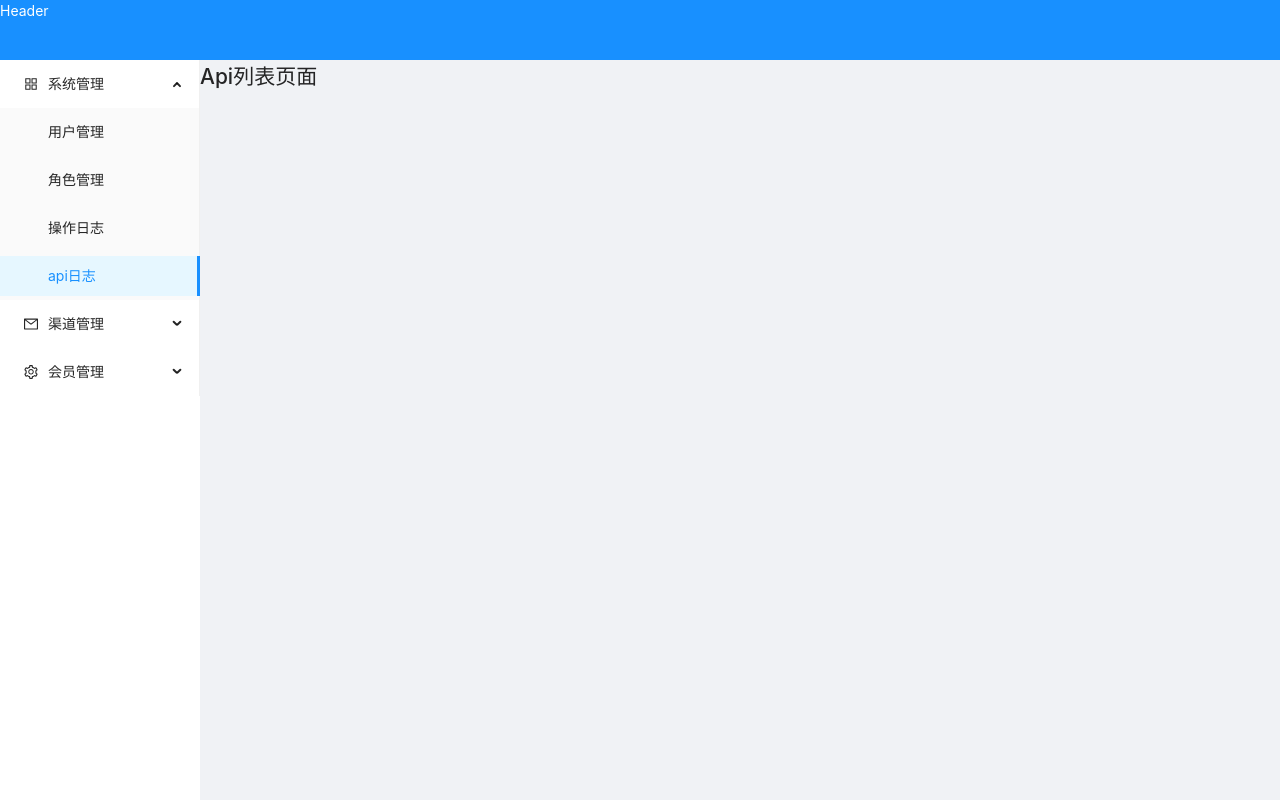
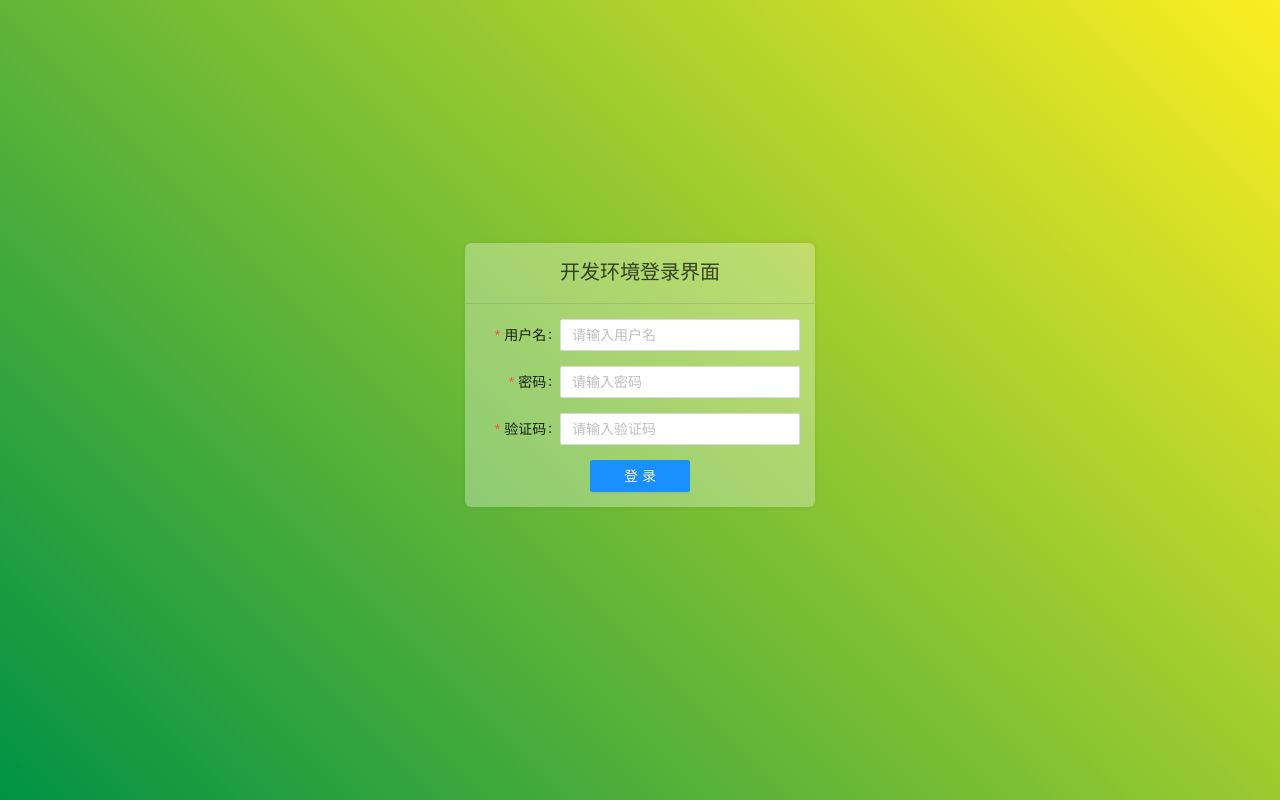
Before and after one commit to LJZJIANG/antdStudy, a React (Create React App) app: page /api in a window 1280 px wide. Built offline with nearby package versions, Linux system fonts and the light colour scheme.

Commit message:
完成登录功能

```diff
--- a/src/App.js
+++ b/src/App.js
@@ -3,24 +3,26 @@
  * @Author: ljz
  * @Date: 2020-04-25 09:26:42
  * @LastEditors: ljz
- * @LastEditTime: 2020-04-25 20:44:38
+ * @LastEditTime: 2020-04-26 08:54:47
  */
 import React from 'react';
 import RouterView from './router'
 import Header from './components/Header/index'
 import SiderMenu from './components/UMemu/index'
-import { BrowserRouter } from 'react-router-dom'
+import { BrowserRouter,withRouter } from 'react-router-dom'
 import { Layout } from 'antd';
 
 import './App.scss';
 const { Content, Sider } = Layout;
+//withRouter 把不是通过路由切换过来的组件中，将react-router 的 history、location、match 三个对象传入props对象上
+let Menu = withRouter(SiderMenu);
 
 const App = () => (
   <div className="app">
     <Header />
     <BrowserRouter>
       <Layout>
-        <Sider className="slide-container"><SiderMenu /></Sider>
+        <Sider className="slide-container"><Menu /></Sider>
         <Content><RouterView /></Content>
       </Layout>
     </BrowserRouter>
--- a/src/components/Header/index.tsx
+++ b/src/components/Header/index.tsx
@@ -2,7 +2,7 @@
 import React from 'react'
 import './index.scss'
 function Header() {
-    return <div className="page-header">Header</div>
+    return <div className="page-header"></div>
 }
 
 export default Header
--- a/src/components/UMemu/index.jsx
+++ b/src/components/UMemu/index.jsx
@@ -3,7 +3,6 @@ import _ from 'lodash';
 import React from 'react';
 import { Menu } from 'antd';
 import * as Icon from '@ant-design/icons';
-import { withRouter } from 'react-router-dom'
 import menuList from '../../config/menu'
 
 const { SubMenu } = Menu;
@@ -124,4 +123,4 @@ class SiderMenu extends React.Component {
     }
 }
 
-export default withRouter(SiderMenu);
+export default SiderMenu;
--- a/src/index.js
+++ b/src/index.js
@@ -3,16 +3,19 @@
  * @Author: ljz
  * @Date: 2020-04-25 09:26:42
  * @LastEditors: ljz
- * @LastEditTime: 2020-04-25 13:50:38
+ * @LastEditTime: 2020-04-26 10:13:12
  */
 import React from 'react';
 import ReactDOM from 'react-dom';
 import './index.css';
 import App from './App';
+import Login from './views/Login';
 import * as serviceWorker from './serviceWorker';
 
+let token = sessionStorage.getItem('token')
+var renderDom = token ? <App /> : <Login />;
 ReactDOM.render(
-    <App />
+  renderDom
   ,
   document.getElementById('root')
 );
--- a/src/router/index.jsx
+++ b/src/router/index.jsx
@@ -3,7 +3,7 @@
  * @Author: ljz
  * @Date: 2020-04-25 09:41:05
  * @LastEditors: ljz
- * @LastEditTime: 2020-04-25 23:18:31
+ * @LastEditTime: 2020-04-26 08:47:48
  */
 import React, { lazy, Suspense } from 'react';
 import { Route, Redirect, Switch } from 'react-router-dom';
@@ -48,7 +48,6 @@ const routes = [
 
 const router = () => {
     return (
-        <div>
         <Switch>
             <Suspense fallback={<Loading />}>
                 {routes.map((item => (
@@ -57,7 +56,6 @@ const router = () => {
             </Suspense>
             <Redirect from="/*" to="/" />
         </Switch>
-        </div>
     )
 }
 
--- /dev/null
+++ b/src/views/Login/index.jsx
@@ -0,0 +1,158 @@
+import _ from 'lodash';
+import React from 'react';
+import { Form, Input, Button } from 'antd';
+
+const styles = {
+    login: {
+        height: '100vh',
+        display: 'flex',
+        alignItems: 'center',
+        justifyContent: 'center',
+        backgroundImage: 'linear-gradient(45deg, gray, #e6e6e6)'
+    },
+    panel: {
+        width: '350px',
+        borderRadius: '6px',
+        marginTop: '-50px',
+        boxShadow: '0 0 5px rgba(0, 0, 0, 0.08)',
+        background: 'rgba(255, 255, 255, 0.3)'
+    },
+    panelH1: {
+        textAlign: 'center',
+        fontSize: '20px',
+        fontWeight: 300,
+        padding: '14px 0',
+        marginBottom: '0',
+        color: 'rgba(0, 0, 0, 0.7)',
+        borderBottom: '1px solid rgba(0, 0, 0, 0.1)'
+    },
+    vercodeBox: {
+        display: 'flex'
+    },
+    vercode: {
+        minWidth: '130px',
+        maxHeight: '32px',
+        cursor: 'pointer',
+        marginLeft: '10px',
+        border: '1px solid #ccc'
+    }
+}
+
+const colors = [
+    'linear-gradient(45deg, #2e3192, #1bffff)',
+    'linear-gradient(45deg, #d4145a, #fbb03b)',
+    'linear-gradient(45deg, #009245, #fcee21)',
+    'linear-gradient(45deg, #662d8c, #ed1e79)',
+    'linear-gradient(45deg, #ed1c24, #fcee21)',
+    'linear-gradient(45deg, #00a8c5, #ffff7e)',
+    'linear-gradient(45deg, #fb872b, #d9e021)',
+    'linear-gradient(45deg, #312a6c, #852d91)',
+    'linear-gradient(45deg, #009e00, #ffff96)',
+    'linear-gradient(45deg, #b066fe, #63e2ff)',
+    'linear-gradient(45deg, gray, #e6e6e6)',
+    'linear-gradient(45deg, #00ffa1, aqua)',
+    'linear-gradient(45deg, #8e78ff, #ff7d78)',
+    'linear-gradient(45deg, #00537e, #136d7e 33%, #3aa17e)',
+    'linear-gradient(45deg, #fca5f1, #b5ffff)',
+    'linear-gradient(45deg, #d585ff, #0fe)',
+    'linear-gradient(45deg, #f24645, #ebc08d)',
+    'linear-gradient(45deg, #3a3897, #a3a1ff)',
+    'linear-gradient(45deg, #45145a, #ff5300)',
+    'linear-gradient(45deg, #333, #5a5454)',
+    'linear-gradient(45deg, #4f00bc, #29abe2)',
+    'linear-gradient(45deg, #00b7ff, #ffffc7)',
+    'linear-gradient(45deg, #93278f, #00a99d)',
+    'linear-gradient(to bottom, rgba(255,255,255,0.50) 0%, rgba(0,0,0,0.50) 100%), radial-gradient(at 50% 0%, rgba(255,255,255,0.10) 0%, rgba(0,0,0,0.50) 50%)',
+    'linear-gradient(to top, #fff1eb 0%, #ace0f9 100%)',
+    'linear-gradient(60deg, #29323c 0%, #485563 100%)',
+    'linear-gradient(135deg, #f5f7fa 0%, #c3cfe2 100%)',
+]
+
+const layout = {
+    labelCol: {
+        span: 6,
+    },
+    wrapperCol: {
+        span: 18,
+    },
+};
+
+
+const color = colors[_.random(0, colors.length)]
+const Login = () => {
+    const [form] = Form.useForm();
+
+    const onFinish = values => {
+        console.log(values);
+        sessionStorage.setItem('token','adasllasldasldlasd');
+        window.location.reload();
+    };
+
+    const onFill = () => {
+        form.setFieldsValue({
+            note: 'Hello world!',
+            gender: 'male',
+        });
+    };
+
+    return (
+        <div className="page-login" style={{ ...styles.login, backgroundImage: color }}>
+            <div className="login-panel" style={styles.panel}>
+                <h1 style={styles.panelH1}>开发环境登录界面</h1>
+                <Form form={form} {...layout} style={{ padding: '15px' }} className="login-form" onFinish={onFinish}>
+                    <Form.Item
+                        name="username"
+                        label="用户名"
+                        style={{ marginBottom: '15px' }}
+                        rules={[
+                            {
+                                required: true,
+                                message: "用户名不能为空"
+                            },
+                        ]}>
+                        <Input
+                            // prefix={<Icon type="user" />}
+                            placeholder="请输入用户名"
+                        />
+                    </Form.Item>
+                    <Form.Item
+                        name="password"
+                        label="密码"
+                        style={{ marginBottom: '15px' }}
+                        rules={[
+                            {
+                                required: true,
+                                message: "密码不能为空"
+                            },
+                        ]}>
+                        <Input
+                            // prefix={<Icon type="user" />}
+                            placeholder="请输入密码"
+                        />
+                    </Form.Item>
+                    <Form.Item
+                        name="code"
+                        label="验证码"
+                        style={{ marginBottom: '15px' }}
+                        rules={[
+                            {
+                                required: true,
+                                message: "验证码不能为空"
+                            },
+                        ]}>
+                        <Input
+                            // prefix={<Icon type="user" />}
+                            placeholder="请输入验证码"
+                        />
+                    </Form.Item>
+                    <Form.Item style={{ textAlign: 'center', margin: '0 ', display: 'flex', justifyContent: 'center' }}>
+                        <Button style={{ lineHeight: '1', width: '100px' }} type="primary" htmlType="submit" className="login-form-button">登录</Button>
+                    </Form.Item>
+
+                </Form>
+            </div >
+        </div>
+    );
+};
+
+export default Login
```
Lines whose indentation alone changed are shown as unchanged.
